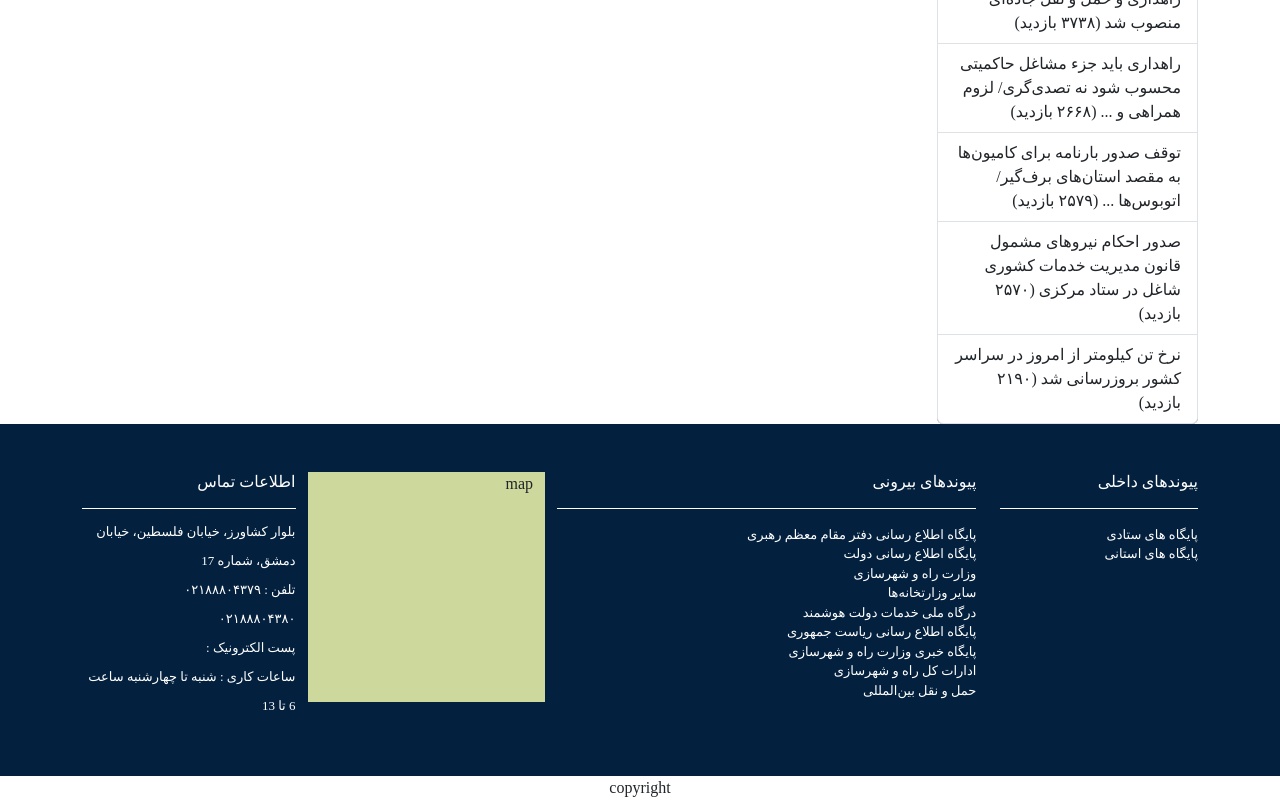
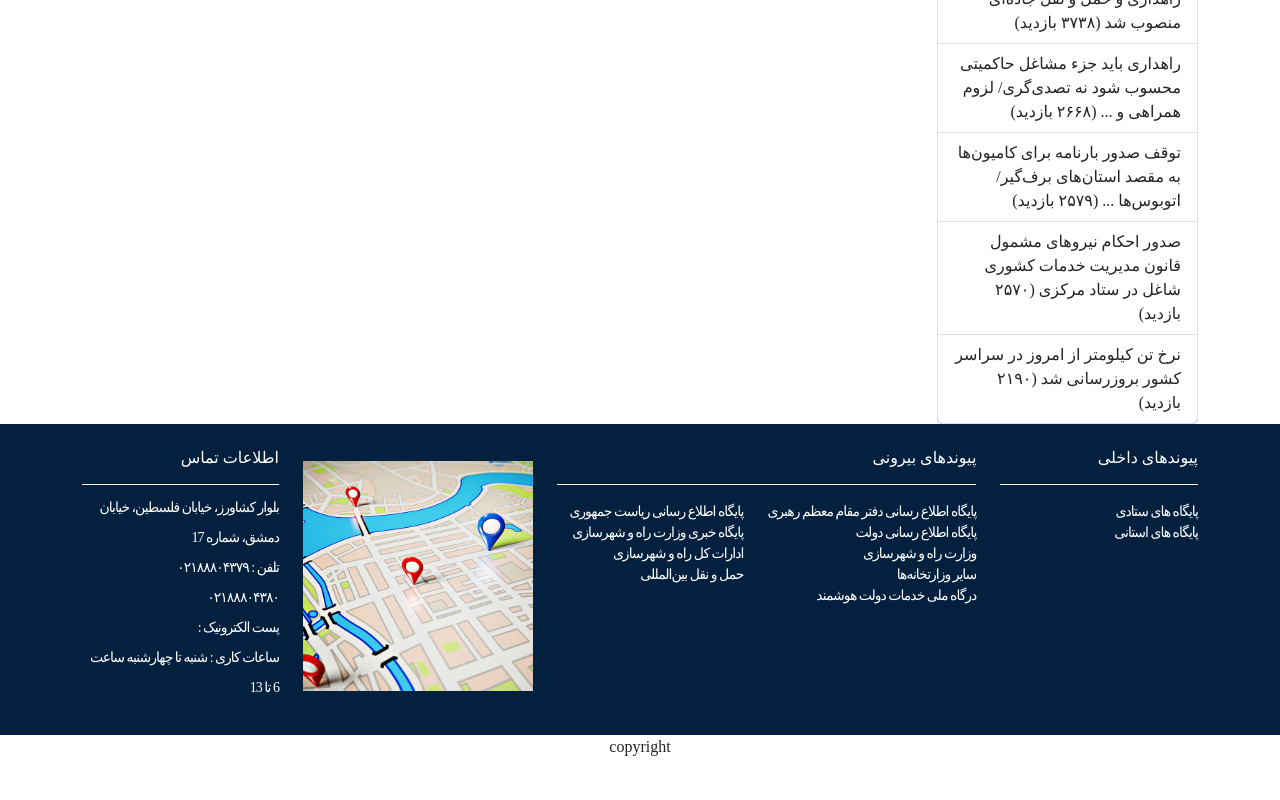
Before and after one commit to shrjld/my-rmto-main, a plain HTML site: page index.html in a window 1280 px wide. Shown: the part 1456-2256 px from the top of the page. After the commit the page ends 2215 px from the top, so only its background shows below. Drawn offline with nearby package versions, Linux system fonts and the light colour scheme; a small style sheet from the web is missing.

Commit message:
22:47 change

```diff
--- a/index.html
+++ b/index.html
@@ -218,7 +218,8 @@
                                         <h2 class="h5 py-2">ترافیک سنگین وسایل نقلیه در محورهای خروجی استان‌های شمالی
                                             کشور
                                         </h2>
-                                        <p class="para-about-trafic">ترافیک وسایل نقلیه در محدوده‌های کلرد، شنگلده و رینه در مسیر شمال به جنوب
+                                        <p class="para-about-trafic">ترافیک وسایل نقلیه در محدوده‌های کلرد، شنگلده و
+                                            رینه در مسیر شمال به جنوب
                                             محور هراز، محدوده جاجرود در آزادراه پردیس - تهران، محدوده گلشهر و حدفاصل
                                             پایانه شهید کلانتری تا پل فردیس در آزادراه قزوین –کرج سنگین است.</p>
                                     </div>
@@ -240,7 +241,8 @@
                                 روان بوده و محورهای شمالی فاقد هرگونه مداخلات جوی هستند.
                                 گفتنی است، برخی از محورهای استان‌های خراسان شمالی و گلستان دارای پدیده مه‌گرفتی بوده و
                                 محورهای پونل - خلخال و هشتگرد - طالقان نیز دارای انسداد فصلی هستند.</p>
-                            <p>آدرس کوتاه شده: <span><a href="#" class="rmtolink">https://www.rmto.ir/s/mfak9vb</a></span></p>
+                            <p>آدرس کوتاه شده: <span><a href="#"
+                                        class="rmtolink">https://www.rmto.ir/s/mfak9vb</a></span></p>
                         </div>
                     </div>
                     <div class="text-end py-5 px-3">
@@ -266,7 +268,7 @@
     <!-- ----------------------------------footer------------------------------------- -->
 
 
-    <footer class="footer py-5 order-3">
+    <footer class="footer py-4 order-3">
         <div class="container-fluid footer-container">
             <div class="container ">
                 <div class="row">
@@ -309,9 +311,10 @@
 
                     <div class="col-md-5">
                         <div class="row">
-                            <div class="col-md footer-section3"
-                                style="  height:230px; background-color:rgb(205, 216, 157); box-sizing:border-box;">
-                                map</div>
+                            <div class="col-md  footer-section3">
+
+                                <img src="photo/map.jpg" alt="map">
+                            </div>
                             <div class="col-md footer-section4">
                                 <h6>اطلاعات تماس</h6>
                                 <hr>
--- a/sass/style.scss
+++ b/sass/style.scss
@@ -123,7 +123,9 @@ footer {
 .footer-link,
 .footer-para {
     color: white;
-    font-size: 13px;
+    font-size: 14px;
+    letter-spacing: -1px;
+    text-align: justify;
 }
 .footer-link{
 //    max-width: 100%;
@@ -146,5 +148,16 @@ hr {
     opacity: 1;
 }
 
+ .footer-section3{
+ margin-top:13px;
 
-// -------------------------------------footer--------------------------------
+
+}
+.footer-section3>img{
+     height:230px;
+
+}
+
+
+
+// -------------------------------------footer-------------------------------// // }
```
Also changed, not shown: css/style.css, css/style.min.css, photo/map.jpg (added), 2 other files.
